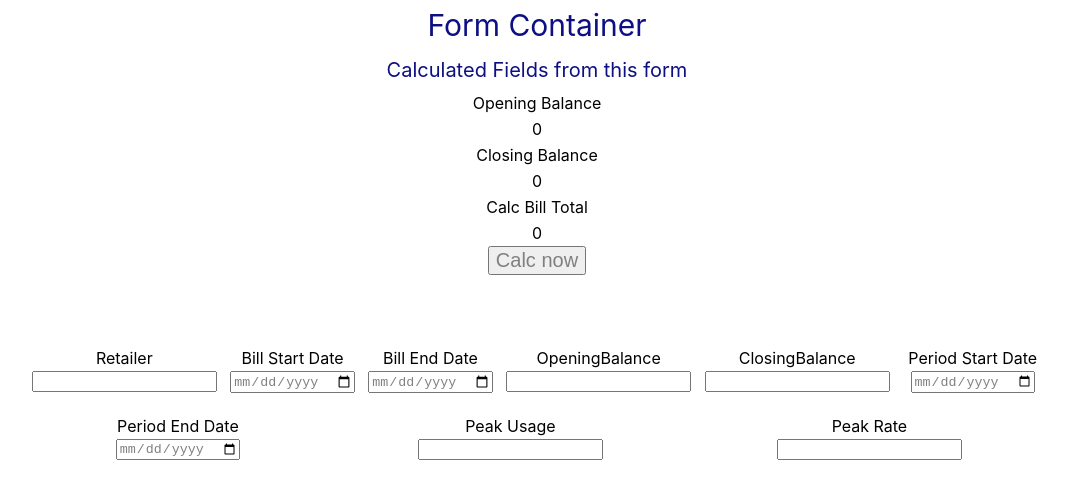
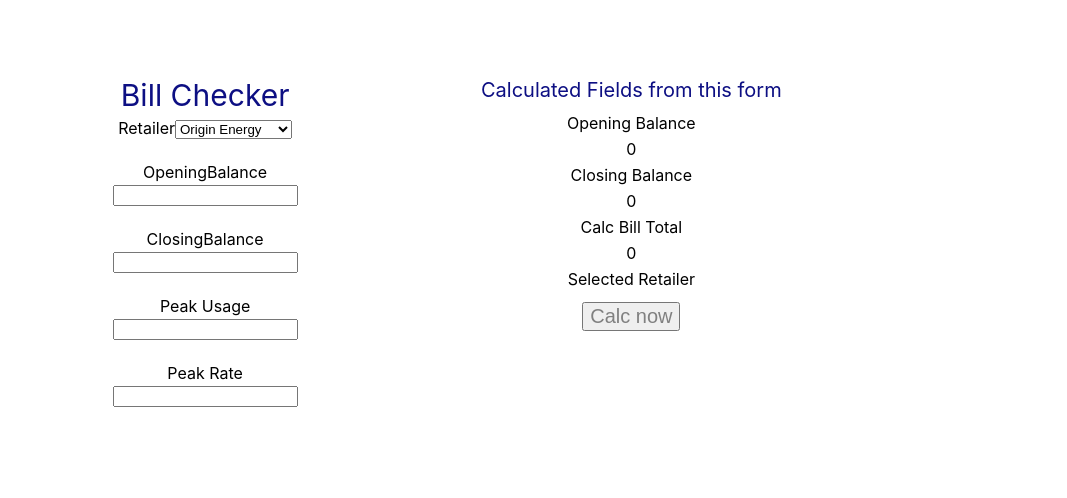
Before and after one commit to carlprins/react-gh-checker, a React (Create React App) app: page / in a window 1280 px wide. Shown: the top 498 px of the page, without its empty margins (103-1170 px from the left). Built offline with nearby package versions, Linux system fonts and the light colour scheme.

Commit message:
Retailer Selection working

```diff
--- a/src/App.js
+++ b/src/App.js
@@ -6,7 +6,7 @@ function App() {
   return (
     <div className="App">
       <header className="App-header">
-        <FormContainer formTitle="Form Container" />
+        <FormContainer formTitle="Bill Checker" />
 
 
       </header>
--- a/src/formContainer/formContainer.js
+++ b/src/formContainer/formContainer.js
@@ -3,6 +3,7 @@ import FormSection from '../formSection/formSection';
 import './formContainer.css';
 import reqFields from '../Requirements/Requirements';
 import FormInput from '../formInput/formInput';
+import FormSelect from '../formSelect/formSelect';
 
 
 class FormContainer extends React.Component {
@@ -11,7 +12,8 @@ class FormContainer extends React.Component {
         this.state = {
             billTotal: 0,
             OpeningBalance: 0,
-            ClosingBalance: 0
+            ClosingBalance: 0,
+            Retailer: ""
         }
         this.handleChange = this.handleChange.bind(this);
         this.calcFields = this.calcFields.bind(this);
@@ -24,15 +26,25 @@ class FormContainer extends React.Component {
     handleChange = async (e) => {
         const value = e.target.value
         const name = e.target.name
+        console.log(value)
+        console.log(name)
         this.setState({ [name]: value })
 
     }
 
     render(){
         return (
-            <div >
+            <div className="FormContainer" >
                 <div className="FormHeading">
                     <h1>{this.props.formTitle}</h1>
+                    {reqFields.map(field => {
+                        if (field.type === "number") {
+                            return <FormInput name={field.name} type={field.type} onChange={this.handleChange} Calc={this.calcFields} />
+                        } else if (field.type === "dropdown") {
+                            return <FormSelect name={field.name} options={field.options} onChange={this.handleChange} />
+                        }
+
+                    })}
                 </div>
                 <div className="CalcFields">
                     <h2>Calculated Fields from this form</h2>
@@ -42,10 +54,12 @@ class FormContainer extends React.Component {
                     <p>{this.state.ClosingBalance}</p>
                     <p>Calc Bill Total</p>
                     <p>{this.state.billTotal}</p>
+                    <p>Selected Retailer</p>
+                    <p>{this.state.Retailer}</p>
                     <input className="Button" type="button" onClick={this.calcFields} value="Calc now"></input>
                 </div>
-                <div className="FormContainer">
-                    {reqFields.map(field => <FormInput name={field.name} type={field.type} onChange={this.handleChange} Calc={this.calcFields} />)}
+                <div>
+
 
                 </div>
             </div>
--- a/src/formSelect/formSelect.js
+++ b/src/formSelect/formSelect.js
@@ -3,14 +3,16 @@ import React from 'react';
 class FormSelect extends React.Component {
     constructor(props) {
       super(props);
-      this.state = {value: ''};
+      this.state = { userInput: '' };
 
       this.handleChange = this.handleChange.bind(this);
       this.handleSubmit = this.handleSubmit.bind(this);
     }
 
-    handleChange(event) {
-      this.setState({value: event.target.value});
+    handleChange(e) {
+      let value = e.target.value
+      this.setState({ userInput: value});
+      this.props.onChange(e).then(result => {return});
     }
 
     handleSubmit(event) {
@@ -20,16 +22,16 @@ class FormSelect extends React.Component {
 
     render() {
       return (
-        <form onSubmit={this.handleSubmit}>
+        <form>
           <label>
             {this.props.name}
-            <select value={this.state.value} onChange={this.handleChange}>
-              {this.props.options.map(option => <option value={option}>{option}</option>)}
+            <select value={this.state.value} onChange={this.handleChange} name={this.props.name}>
+              {this.props.options.map(option => <option value={option} key={1}>{option}</option>)}
 
             </select>
           </label>
-          <h2>{this.state.value}</h2>
-          <input type="submit" value="Submit" />
+          <h2>{this.state.userInput}</h2>
+
         </form>
       );
     }
```
